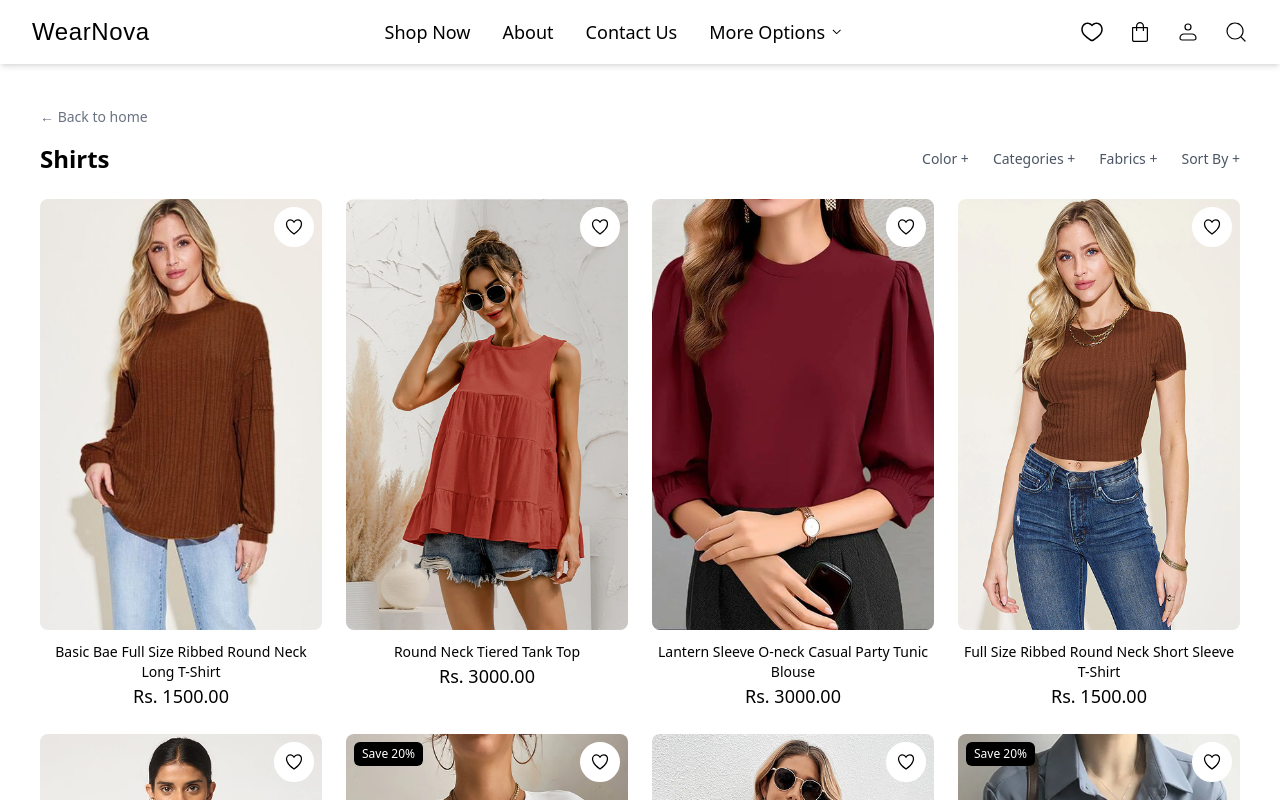
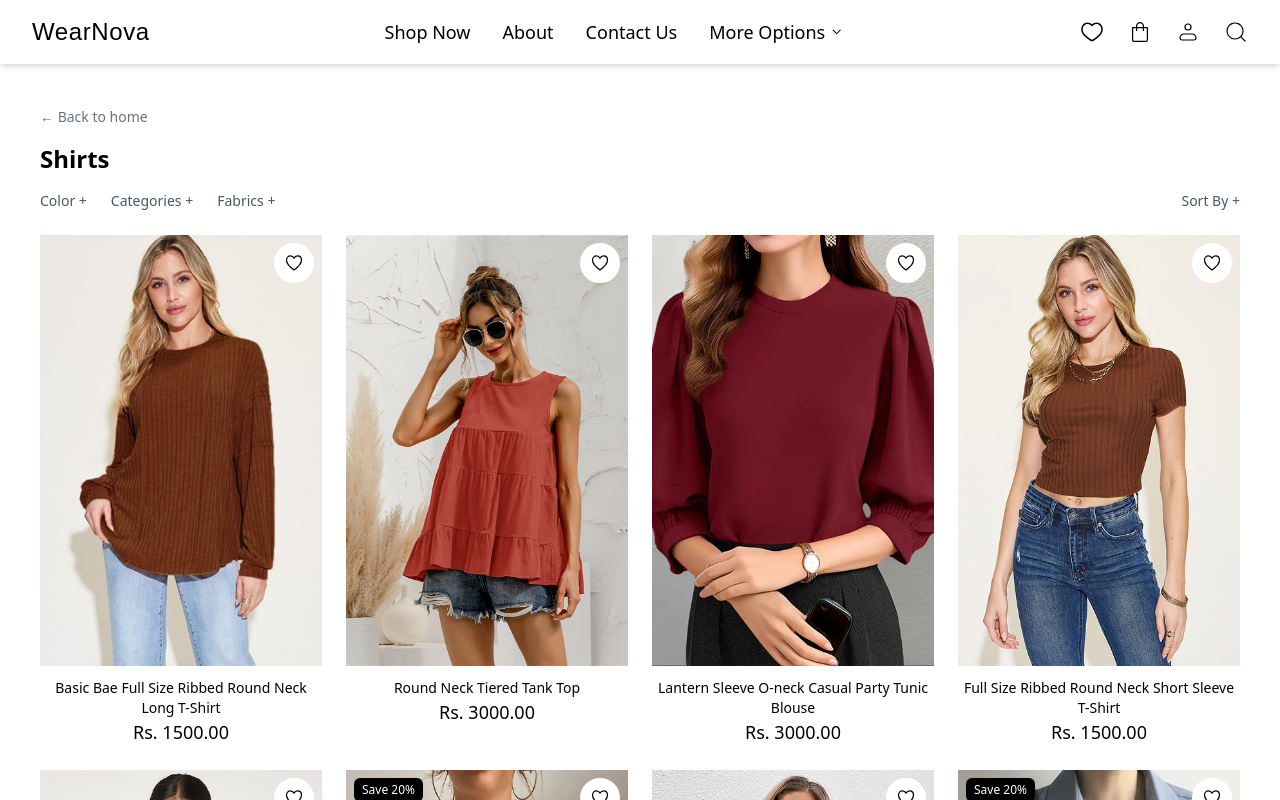
Before and after one commit to aasthatam/fashion_ecommerce, a React (Vite) app: page /collection in a window 1280 px wide. Shown: the top 800 px of the page. Built offline with nearby package versions, Linux system fonts and the light colour scheme; a web font is replaced by a local one.

Commit message:
removed the border around the image and add the hover effect

```diff
--- a/src/pages/Collection.jsx
+++ b/src/pages/Collection.jsx
@@ -43,27 +43,29 @@ const Collection = () => {
   return (
     <div className="font-sans p-6 md:p-10">
       {/* Back Button */}
-      <a href="/" className="text-gray-500 text-sm mb-4 inline-block">
+      <a href="/" className="text-gray-500 text-sm mb-4 inline-block hover:underline">
         ← Back to home
       </a>
+      <h1 className="text-2xl font-semibold">Shirts</h1>
 
-      {/* Title & Filters */}
-      <div className="flex justify-between items-center">
-        <h1 className="text-2xl font-semibold">Shirts</h1>
+       {/* Filters & Sort */}
+       <div className="flex justify-between items-center mt-4">
         <div className="flex gap-6 text-sm text-gray-600">
           <div className="cursor-pointer">Color +</div>
           <div className="cursor-pointer">Categories +</div>
           <div className="cursor-pointer">Fabrics +</div>
-          <div className="cursor-pointer">Sort By +</div>
         </div>
+        <div className="cursor-pointer text-sm text-gray-600">Sort By +</div>
       </div>
 
       {/* Product Grid */}
       <div className="grid grid-cols-2 md:grid-cols-3 lg:grid-cols-4 gap-6 mt-6">
         {products.map((item) => (
-          <div key={item.id} className="relative group">
+          <div key={item.id} className="relative group overflow-hidden">
             {/* Image */}
-            <img src={item.image} alt={item.name} className="w-full rounded-lg" />
+            <div className="overflow-hidden">
+              <img src={item.image} alt={item.name} className="w-full transition-transform duration-300 group-hover:scale-110" />
+            </div>
             {/* Discount Tag */}
             {item.tag && (
               <span className="absolute top-2 left-2 bg-black text-white text-xs px-2 py-1 rounded-md">
```
